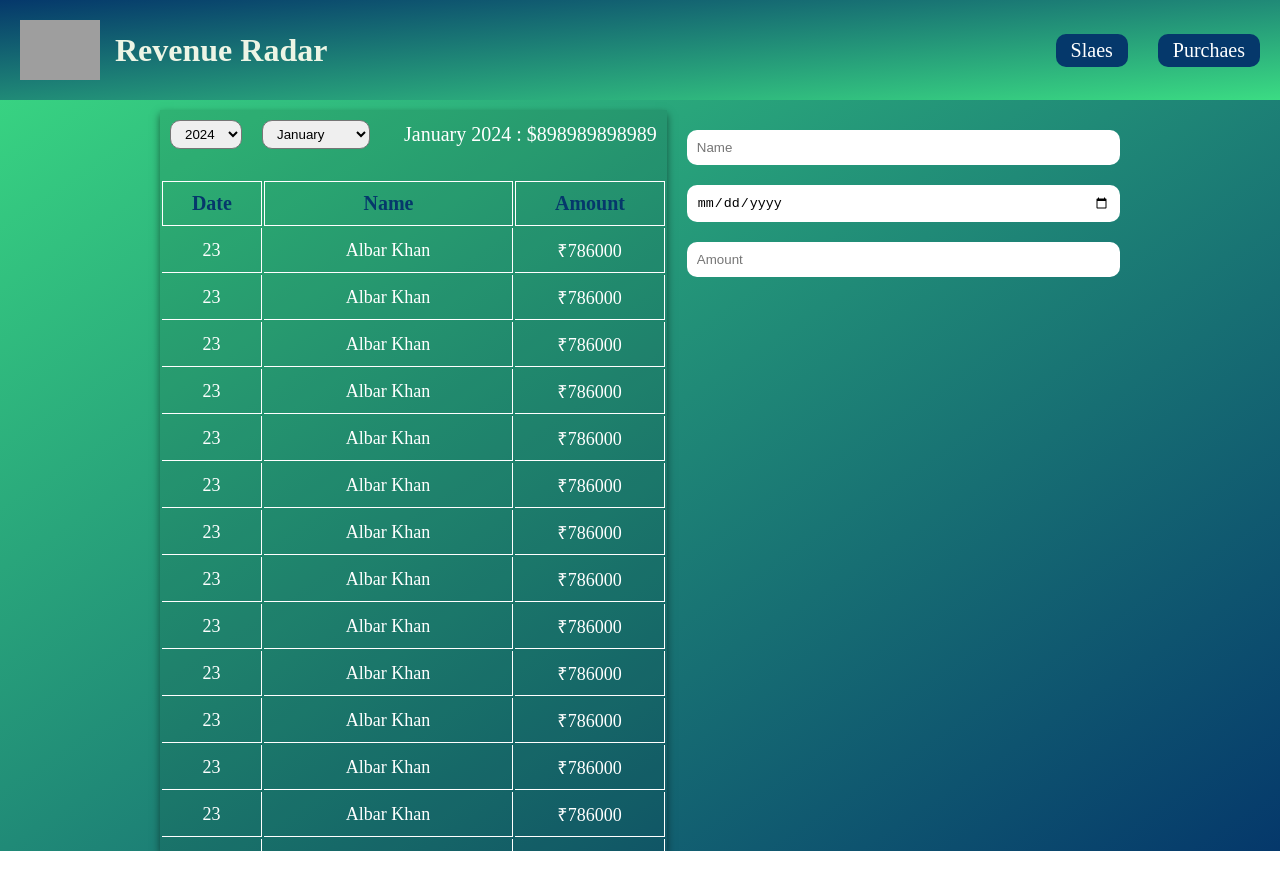
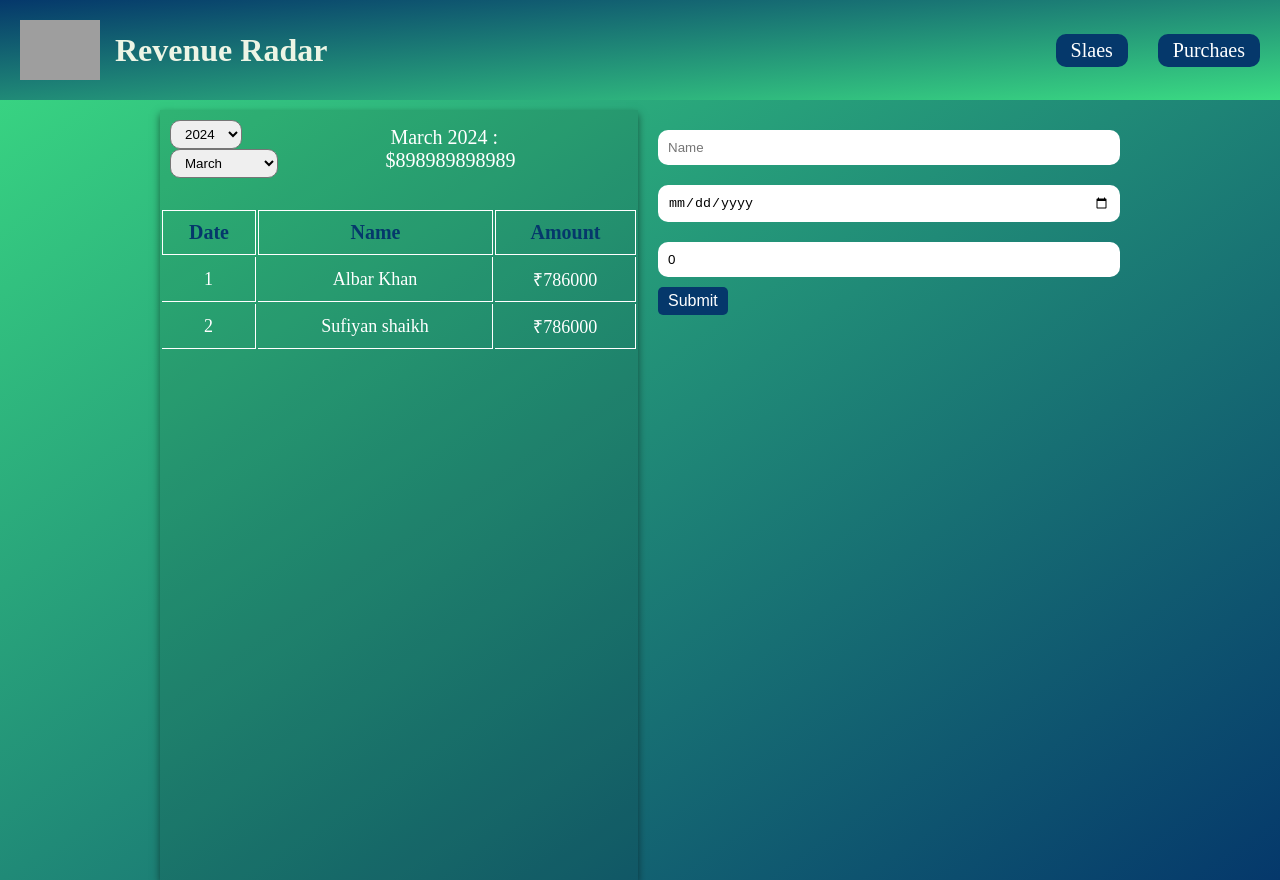
Before and after one commit to AlbarKhan/RevenueRadar-React-, a React (Create React App) app: page / in a window 1280 px wide. Before the commit the page ends 851 px from the top, so only its background shows below. Built offline with nearby package versions, Linux system fonts and the light colour scheme; grey boxes are pictures that could not be loaded.

Commit message:
year functionality added

```diff
--- a/src/App.js
+++ b/src/App.js
@@ -15,28 +15,29 @@ const months = [
   "November",
   "December",
 ];
+
 const data = [
-  { username: "Albar Khan", date: "23", year: 2024, amount: 786000 },
-  { username: "Albar Khan", date: "23", year: 2024, amount: 786000 },
-  { username: "Albar Khan", date: "23", year: 2024, amount: 786000 },
-  { username: "Albar Khan", date: "23", year: 2024, amount: 786000 },
-  { username: "Albar Khan", date: "23", year: 2024, amount: 786000 },
-  { username: "Albar Khan", date: "23", year: 2021, amount: 786000 },
-  { username: "Albar Khan", date: "23", year: 2021, amount: 786000 },
-  { username: "Albar Khan", date: "23", year: 2021, amount: 786000 },
-  { username: "Albar Khan", date: "23", year: 2022, amount: 786000 },
-  { username: "Albar Khan", date: "23", year: 2023, amount: 786000 },
-  { username: "Albar Khan", date: "23", year: 2023, amount: 786000 },
-  { username: "Albar Khan", date: "23", year: 2023, amount: 786000 },
-  { username: "Albar Khan", date: "23", year: 2023, amount: 786000 },
-  { username: "Albar Khan", date: "23", year: 2023, amount: 786000 },
-  { username: "Albar Khan", date: "23", year: 2023, amount: 786000 },
-  { username: "Albar Khan", date: "23", year: 2021, amount: 786000 },
-  { username: "Albar Khan", date: "23", year: 2023, amount: 786000 },
-  { username: "Albar Khan", date: "23", year: 2022, amount: 786000 },
-  { username: "Albar Khan", date: "23", year: 2022, amount: 786000 },
-  { username: "Albar Khan", date: "23", year: 2022, amount: 786000 },
-  { username: "Albar Khan", date: "23", year: 2021, amount: 786000 },
+  {
+    username: "Albar Khan",
+    date: "1",
+    month: "March",
+    year: 2024,
+    amount: 786000,
+  },
+  {
+    username: "Sufiyan shaikh",
+    date: "2",
+    month: "March",
+    year: 2024,
+    amount: 786000,
+  },
+  {
+    username: "Albar Khan",
+    date: "2",
+    month: "March",
+    year: 2023,
+    amount: 786000,
+  },
 ];
 export default function App() {
   return (
@@ -78,25 +79,63 @@ function Header() {
 }
 
 function Body() {
+  const [copydata, setCopyData] = useState(data);
+  const [selectyear, setSelectYear] = useState(2024);
+  const [selectMonth, setSelectMonth] = useState("March");
   return (
     <div className="main-wrapper">
       <div className="main-content">
         <div className="list">
-          <DateBar />
-          <Table />
+          <DateBar
+            setSelectYear={setSelectYear}
+            setSelectMonth={setSelectMonth}
+            selectMonth={selectMonth}
+            selectYear={selectyear}
+            copyData={copydata}
+          />
+          <Table
+            selectYear={selectyear}
+            selectMonth={selectMonth}
+            copyData={copydata}
+          />
         </div>
         <div className="inputForm">
-          <Form />
+          <Form copydata={copydata} setCopyData={setCopyData} />
         </div>
       </div>
     </div>
   );
 }
 
-function Form() {
-  const [name, setName] = useState("");
-  const [date, setDate] = useState("");
+function Form({ copyData, setCopyData }) {
+  const [username, setName] = useState("");
+  const [date, setdate] = useState("");
+  const [month, setmonth] = useState("");
+  const [year, setyear] = useState("");
+  const [amount, setAmount] = useState(0);
 
+  function hanldeDateChange(e) {
+    const selectedDate = new Date(e.target.value);
+    setdate(selectedDate.getDate());
+    setmonth(selectedDate.getMonth() + 1);
+    setyear(selectedDate.getFullYear());
+  }
+
+  function handleSubmit(e) {
+    e.preventDefault();
+    if (!username || !date || !month || !year || !amount) {
+      alert("invalid input");
+      return;
+    }
+
+    // console.log(String(months[month - 1]));
+    const newEntry = { username, date, month: months[month - 1], year, amount };
+
+    // data.push(newEntry);
+    setCopyData((copyData) => [...copyData, newEntry]);
+    console.log(copyData);
+  }
+  // console.log(typeof month);
   function getCurrentDate() {
     const today = new Date();
     let dd = today.getDate();
@@ -120,7 +159,7 @@ function Form() {
         <input
           className="name"
           placeholder="Name"
-          value={name}
+          value={username}
           onChange={(e) => setName(e.target.value)}
         ></input>
         <input
@@ -128,42 +167,70 @@ function Form() {
           className="name"
           placeholder="Name"
           min={getCurrentDate()}
-          onChange={(e) => setDate(e.target.value)}
+          onChange={(e) => {
+            hanldeDateChange(e);
+          }}
         ></input>
-        <input type="number" className="name" placeholder="Amount "></input>
+        <input
+          type="number"
+          className="name"
+          placeholder="Amount "
+          value={amount}
+          onChange={(e) => setAmount(e.target.value)}
+        ></input>
+        <button
+          className="submit-btn"
+          type="submit"
+          onClick={(e) => {
+            handleSubmit(e);
+          }}
+        >
+          Submit
+        </button>
       </div>
     </form>
   );
 }
 
-function DateBar() {
+function DateBar({
+  setSelectYear,
+  setSelectMonth,
+  copyData,
+  selectMonth,
+  selectYear,
+}) {
   let years = new Set();
-  data.forEach((element) => {
+  copyData.forEach((element) => {
     years.add(element.year);
   });
   // console.log(years);
   return (
     <div className="date-bar">
       <div className="select-options">
-        <select>
+        <select onChange={(e) => setSelectYear(Number(e.target.value))}>
           {[...years].map((year, index) => (
-            <option key={index}>{year}</option>
+            <option>{year}</option>
           ))}
         </select>
-        <select>
+        <select
+          value={selectMonth}
+          onChange={(e) => setSelectMonth(e.target.value)}
+        >
           {months.map((month, index) => (
             <option>{month}</option>
           ))}
         </select>
       </div>
       <div>
-        <span className="status">January 2024 : $898989898989</span>
+        <span className="status">
+          {selectMonth} {selectYear} : $898989898989
+        </span>
       </div>
     </div>
   );
 }
 
-function Table() {
+function Table({ selectYear, selectMonth, copyData }) {
   return (
     <div className="table-parent">
       <table className="table">
@@ -175,13 +242,17 @@ function Table() {
           </tr>
         </thead>
         <tbody className="table-body">
-          {data.map((data, index) => (
-            <tr key={index}>
-              <td>{data.date}</td>
-              <td>Albar Khan</td>
-              <td>₹{data.amount}</td>
-            </tr>
-          ))}
+          {copyData.map((data, index) =>
+            data.year === selectYear && data.month === selectMonth ? (
+              <tr key={index}>
+                <td>{data.date}</td>
+                <td>{data.username}</td>
+                <td>₹{data.amount}</td>
+              </tr>
+            ) : (
+              ""
+            )
+          )}
         </tbody>
       </table>
     </div>
--- a/src/index.css
+++ b/src/index.css
@@ -115,6 +115,7 @@ body {
 }
 
 .main-conent .inputForm {
+  border: 10px solid;
   width: 50%;
   box-shadow: 0 4px 8px 0 rgba(0, 0, 0, 0.5);
   background-color: rgba(0, 0, 0, 0.1);
@@ -161,6 +162,16 @@ body {
 }
 .table .amount-column {
   width: 30%;
+}
+.submit-btn {
+  margin-top: 10px;
+  padding: 5px 10px;
+  font-size: 16px;
+  border: none;
+  border-radius: 5px;
+  background-color: var(--secondary);
+  color: white;
+  cursor: pointer;
 }
 @media (max-width: 786px) {
   .header {
```
